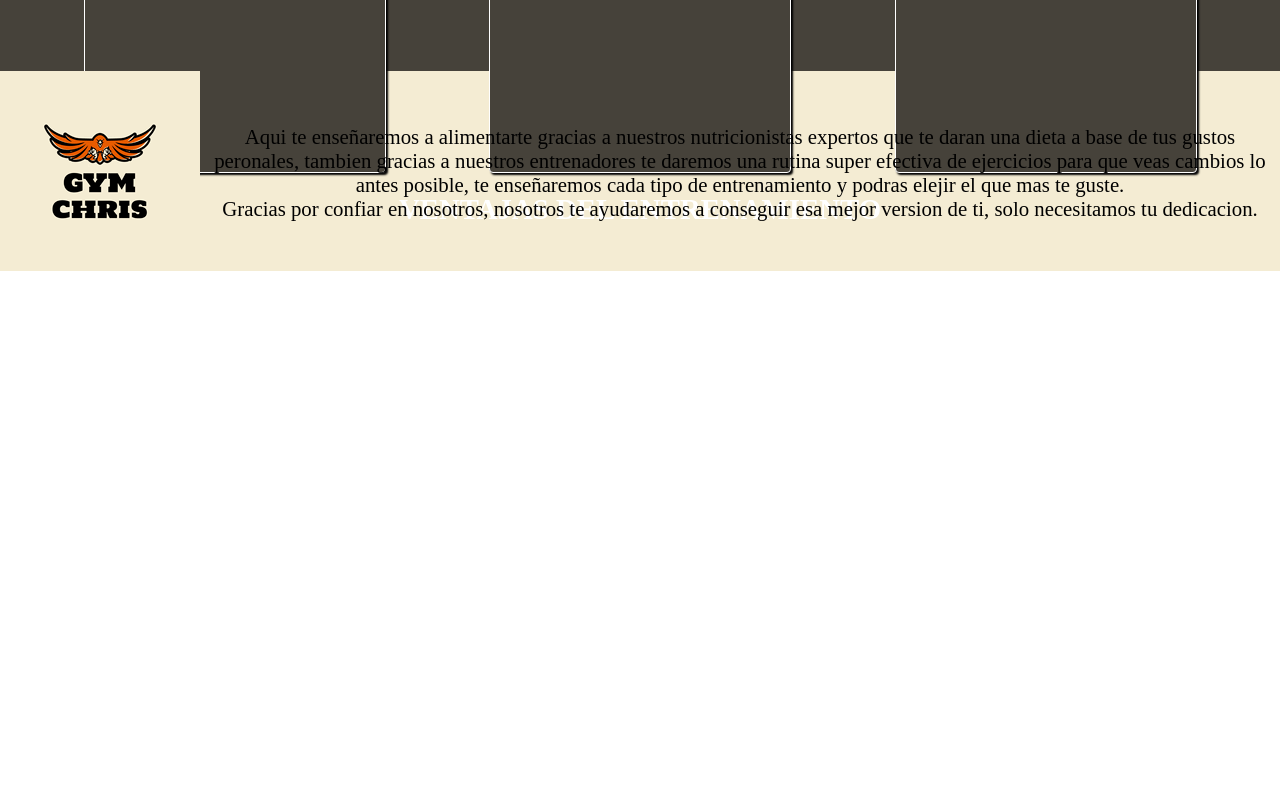
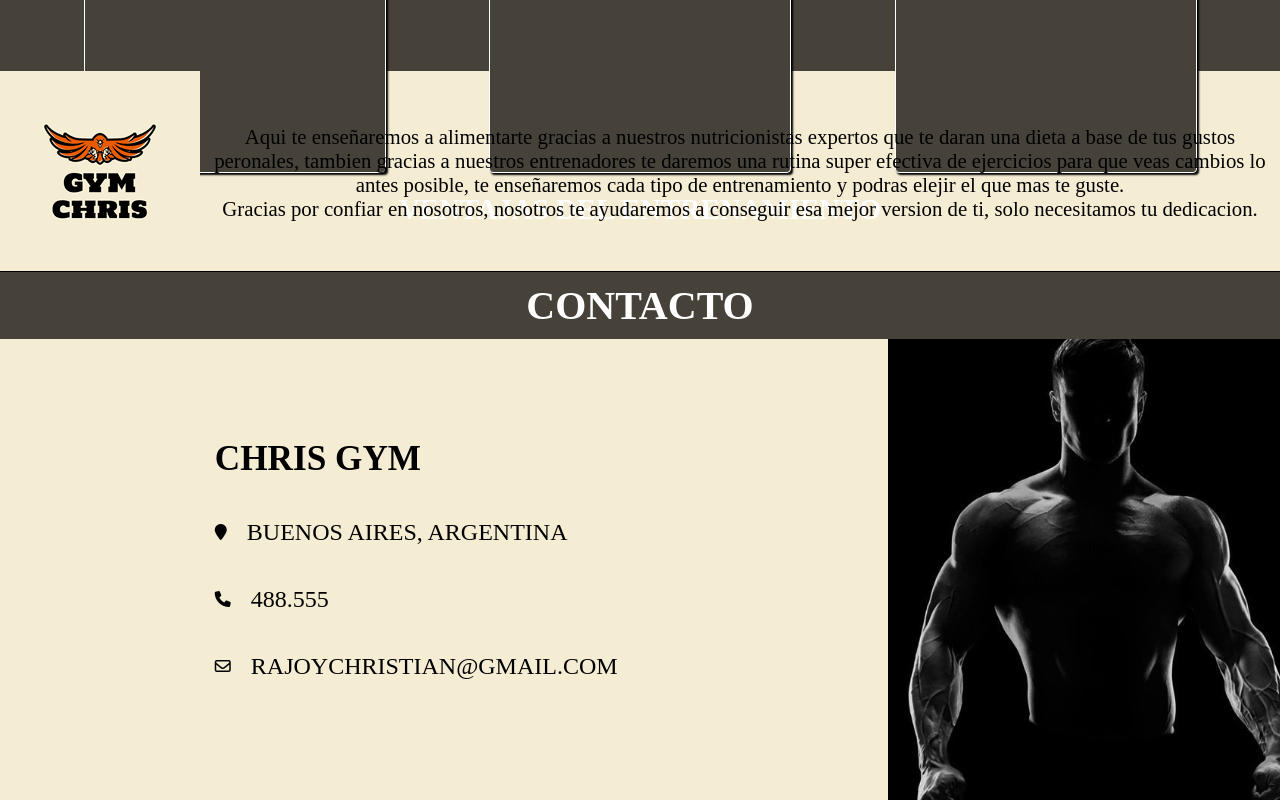
Before and after one commit to chrispepo/entrega-2-nucba, a plain HTML site: page index.html in a window 1280 px wide. Shown: the part 1530-2330 px from the top of the page. Before the commit the page ends 1805 px from the top, so only its background shows below. Drawn offline with Linux system fonts and the light colour scheme.

Commit message:
fin del juego

```diff
--- a/index.html
+++ b/index.html
@@ -86,6 +86,37 @@
         </div>
     </aside>
 
+    <footer>
+
+        <h2>CONTACTO</h2>
+
+        <div class="container-footer">
+
+            <div class="contacto">
+
+                <div class="titulo-footer"><h3>CHRIS GYM</h3></div>
+
+                <div class=" lista-footer"><ul>
+                    <li><i class="fa-solid fa-location-pin"></i>
+                        <p>BUENOS AIRES, ARGENTINA</p></li>
+                    <li><i class="fa-solid fa-phone"></i>
+                        <p>488.555</p></li>
+                    <li><i class="fa-regular fa-envelope"></i>
+                        <p>RAJOYCHRISTIAN@GMAIL.COM</p></li>
+                    </ul>
+                </div>
+
+
+
+        </div>
+
+        <div class="img-footer"><p>hola</p></div>
+
+        </div>
+
+
+    </footer>
+
 
 
 
--- a/style.css
+++ b/style.css
@@ -90,7 +90,7 @@ header {
 .hero h1 b {
     color: #E55A00;
     font-family: 'titulo';
-    font-size: 3.4em;
+    font-size: 2.8em;
 }
 
 .hero p {
@@ -273,7 +273,7 @@ main {
     font-size: 1.7em;
 }
 
-.fa-solid {
+.elemento .fa-solid {
     color: #fff;
     transform: scale(6,6);
     position: relative;
@@ -293,6 +293,7 @@ main {
 aside {
     height: 200px;
     background-color: #f4ecd3;
+    border-bottom: #000 solid 1px;
 }
 
 .descripcion {
@@ -309,3 +310,67 @@ aside {
     font-size: 1.3em;
     font-family: 'Times New Roman', Times, serif;
 }
+
+footer {
+    height: 60vh;
+    width: 100%;
+    background-color: #46423a;
+
+
+}
+
+footer h2 {
+    font-size: 2.5em;
+    color: #fff;
+    padding: 10px;
+    text-align: center;
+}
+
+.contacto {
+    display: inline-block;
+    background-color: #f4ecd3;
+    padding: 100px 250px;
+
+}
+
+.img-footer {
+    background-image: url(/img/Bodybuilder.jfif);
+    background-position: center;
+    background-size: cover;
+
+    display: inline-block;
+
+    background-color: aqua;
+    padding: 200px ;
+}
+
+.container-footer {
+    display: flex;
+    align-content: center;
+    justify-content:center ;
+
+    width: 100%;
+}
+
+.lista-footer .fa-solid {
+    padding-top: 25px;
+}
+
+.lista-footer .fa-regular {
+    padding-top: 25px;
+}
+
+.titulo-footer h3 {
+    font-size: 2.2em;
+    padding-bottom: 20px;
+}
+
+.lista-footer ul li p {
+    font-size: 1.5em;
+    padding: 20px;
+}
+
+.lista-footer ul li {
+    display: flex;
+    justify-content: start;
+}
```
